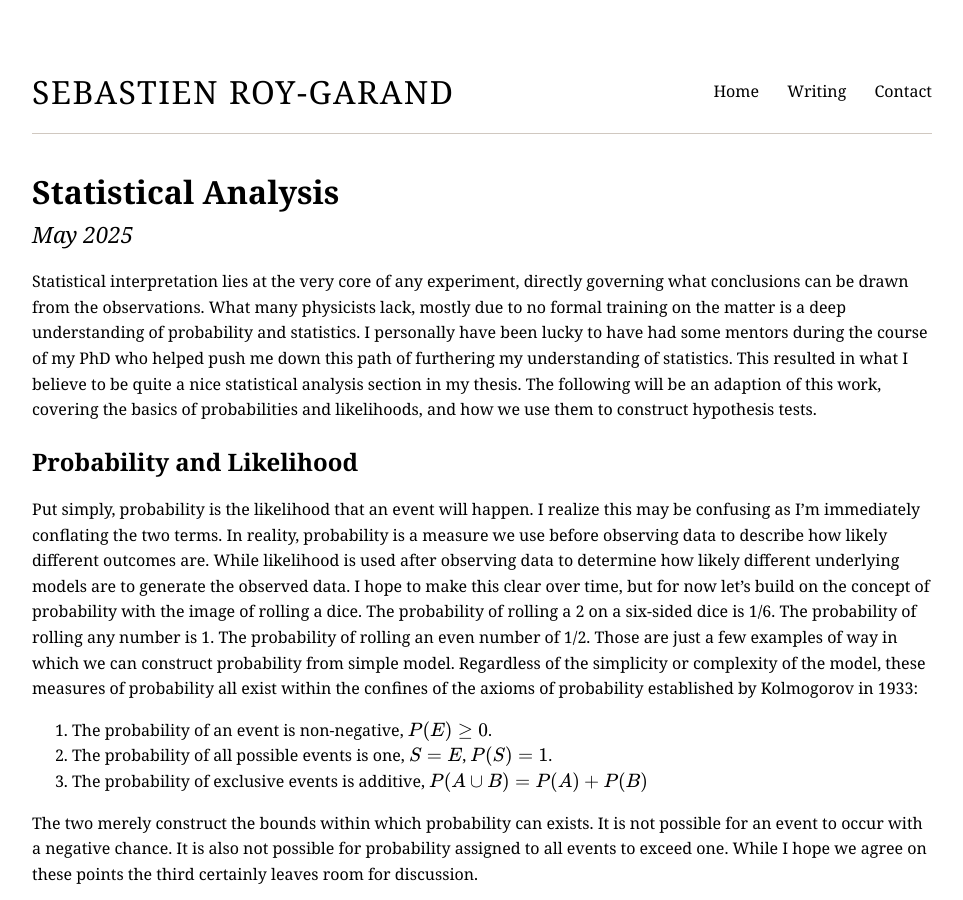
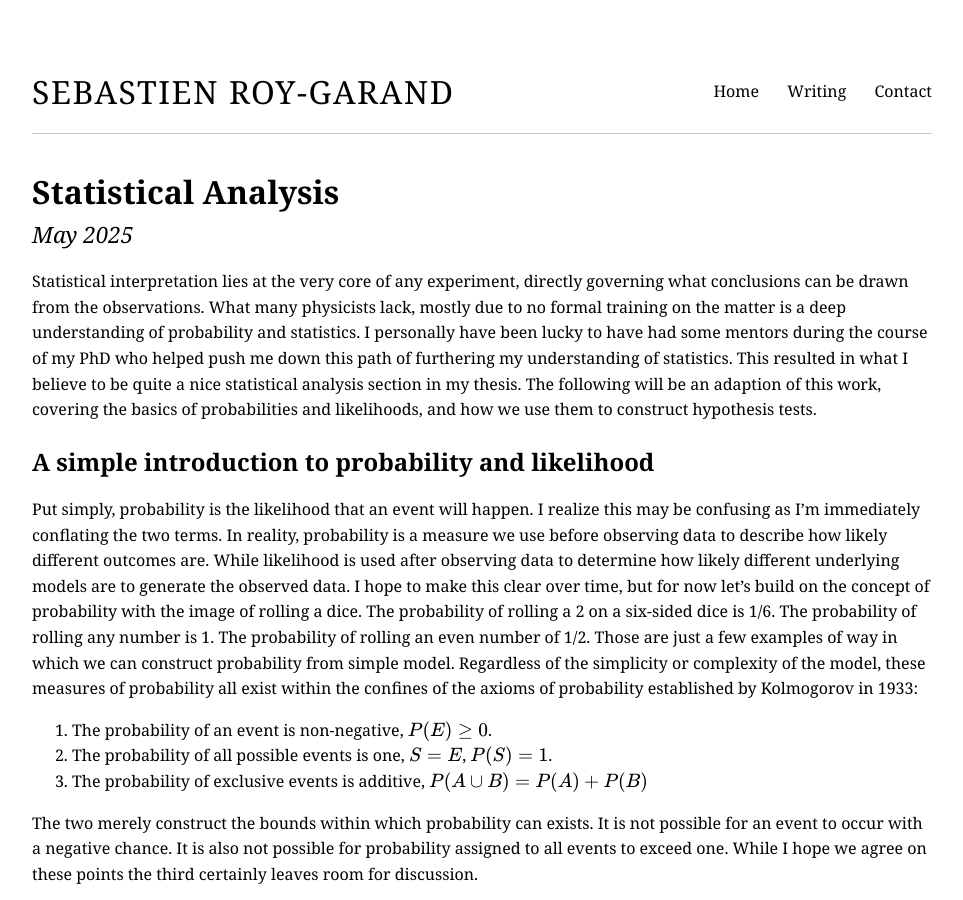
Before and after one commit to sroygara/sroygara.github.io, a Jekyll site: the page built from writing/StatisticalAnalysis.md, in a window 1280 px wide and 900 px high. Shown: the whole window, without its empty margins (158-1121 px from the left). Built offline with Jekyll 4.4.1, drawn with Linux system fonts in a browser that asks for light colours.

Commit message:
simple intro

```diff
--- a/writing/StatisticalAnalysis.md
+++ b/writing/StatisticalAnalysis.md
@@ -6,7 +6,7 @@ date: May 2025
 
 Statistical interpretation lies at the very core of any experiment, directly governing what conclusions can be drawn from the observations. What many physicists lack, mostly due to no formal training on the matter is a deep understanding of probability and statistics. I personally have been lucky to have had some mentors during the course of my PhD who helped push me down this path of furthering my understanding of statistics. This resulted in what I believe to be quite a nice statistical analysis section in my thesis. The following will be an adaption of this work, covering the basics of probabilities and likelihoods, and how we use them to construct hypothesis tests.
 
-## Probability and Likelihood
+## A simple introduction to probability and likelihood
 <!--
 To really dive deep into statistics we have to be able to disentangle the concepts of probability and likelihood. Though, the issue here is that the two are typically entangled in their definitions. You may see -->
 
```
